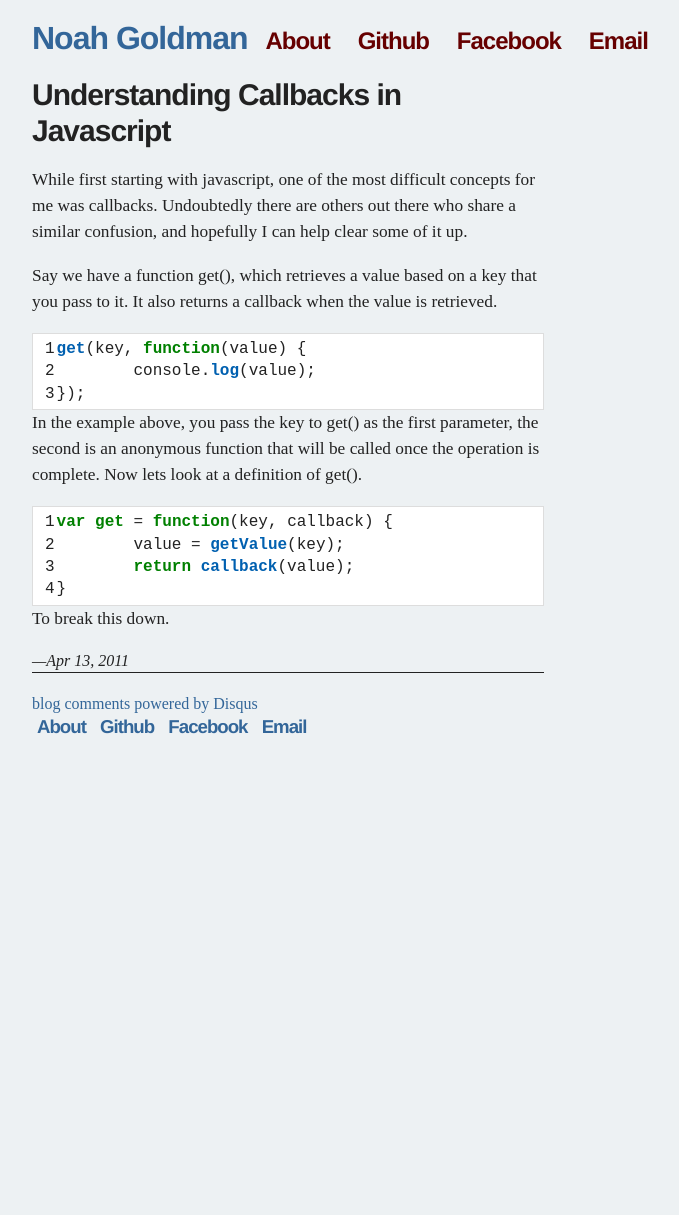
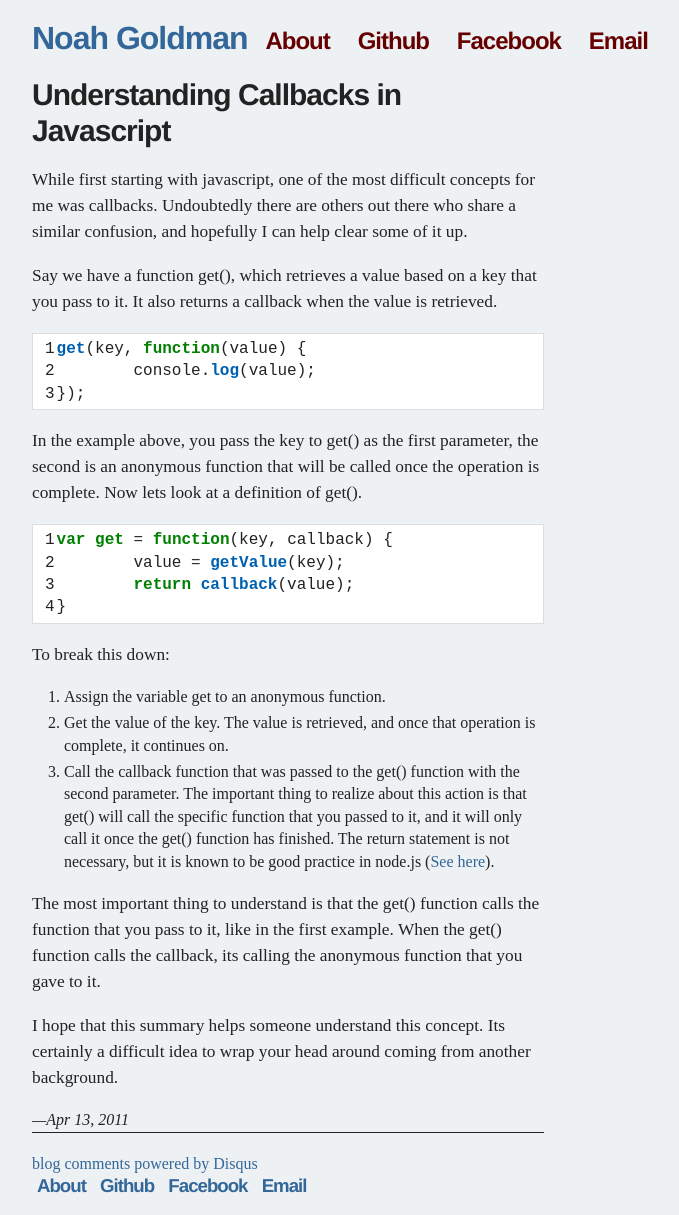
Before and after one commit to noahgoldman/noahgoldman.github.com, a Jekyll site: the page built from _posts/2011-04-13-understanding-callbacks-in-javascript.md, in a window 1280 px wide. Shown: the whole page, without its empty margins (288-967 px from the left). Built offline with Jekyll 4.4.1, drawn with Linux system fonts in a browser that asks for light colours; comment, search, counter and statistics services are not loaded; before the commit the page ends 900 px from its top, so only the background shows below that.

Commit message:
finished post

```diff
--- a/_config.yml
+++ b/_config.yml
@@ -1,4 +1,4 @@
 auto: true
 server: false
-pygments: false
-lsi: false
+pygments: true
+lsi: true
--- a/_posts/2011-04-13-understanding-callbacks-in-javascript.md
+++ b/_posts/2011-04-13-understanding-callbacks-in-javascript.md
@@ -13,7 +13,6 @@ Say we have a function get(), which retrieves a value based on a key that you pa
 get(key, function(value) {
 	console.log(value);
 });
-
 {% endhighlight %}
 
 In the example above, you pass the key to get() as the first parameter, the second is an anonymous function that will be called once the operation is complete.  Now lets look at a definition of get().
@@ -23,7 +22,13 @@ var get = function(key, callback) {
 	value = getValue(key);
 	return callback(value);
 }
-
 {% endhighlight %}
 
-To break this down.
+To break this down:
+1. Assign the variable get to an anonymous function.
+2. Get the value of the key. The value is retrieved, and once that operation is complete, it continues on.
+3. Call the callback function that was passed to the get() function with the second parameter.  The important thing to realize about this action is that get() will call the specific function that you passed to it, and it will only call it once the get() function has finished.  The return statement is not necessary, but it is known to be good practice in node.js ([See here](http://stella.laurenzo.org/2011/03/bulletproof-node-js-coding/)).
+
+The most important thing to understand is that the get() function calls the function that you pass to it, like in the first example.  When the get() function calls the callback, its calling the anonymous function that you gave to it.
+
+I hope that this summary helps someone understand this concept.  Its certainly a difficult idea to wrap your head around coming from another background.
--- a/css/screen.css
+++ b/css/screen.css
@@ -155,4 +155,10 @@ header, footer, nav, article { display: block; }
 	color: #660000;
 }
 
-.highlight { background-color: #f8f8ff; border: 1px solid #ddd; padding: 2px 10px !important; overflow: auto }
+.highlight {
+	background-color: #f8f8ff;
+	border: 1px solid #ddd;
+	padding: 2px 10px !important;
+	overflow: auto;
+	margin-bottom: 18px;
+}
```
